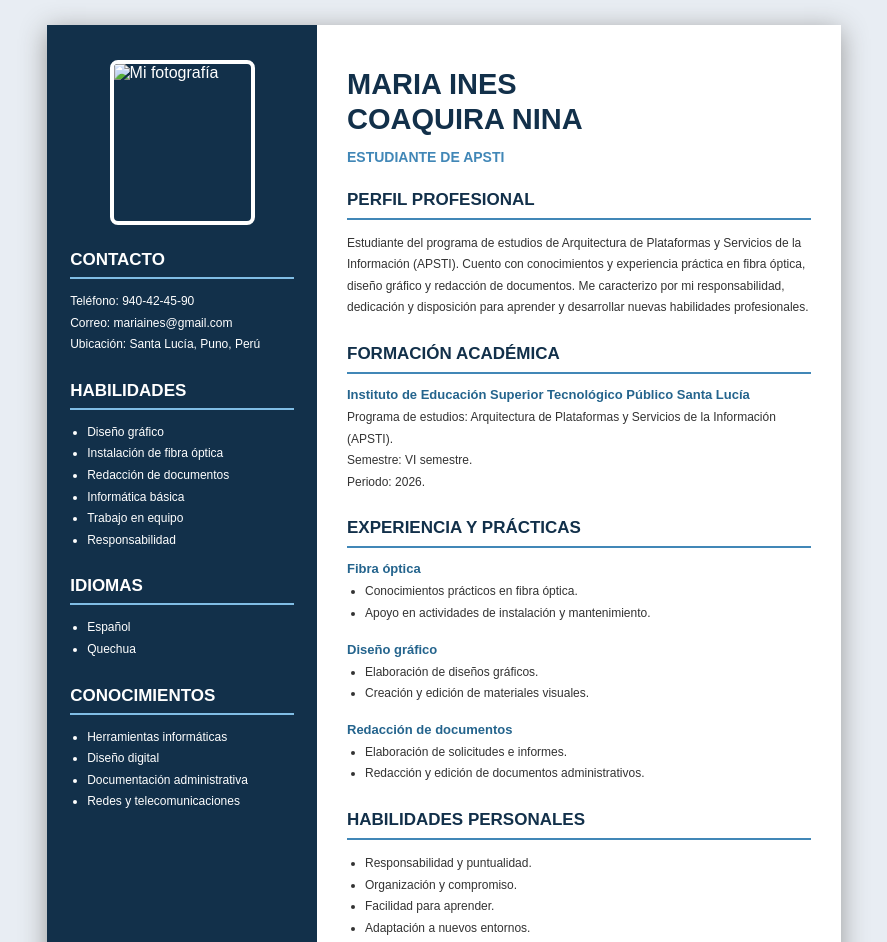
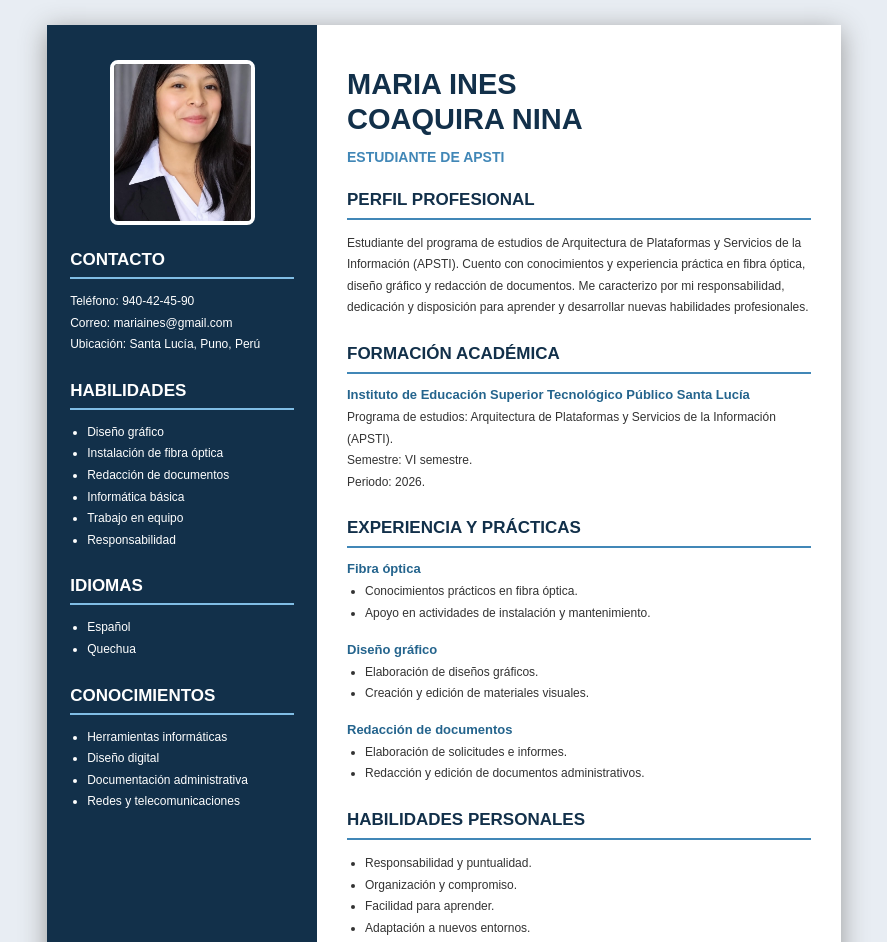
Before and after one commit to mariacoaquiranina-maker/mi-cv-maria, a plain HTML site: page index.html in a window 1280 px wide. Shown: the top 942 px of the page, without its empty margins (196-1083 px from the left). Drawn offline with Linux system fonts and the light colour scheme.

Commit message:
Update index.html

```diff
--- a/index.html
+++ b/index.html
@@ -155,7 +155,7 @@ footer {
     <aside class="sidebar">
 
         <!-- TU FOTOGRAFÍA -->
-        <img src="foto.jpg" class="photo" alt="Mi fotografía">
+        <img src="foto.jpeg" class="photo" alt="Mi fotografía">
 
         <h2>CONTACTO</h2>
         <p>Teléfono: 940-42-45-90</p>
```
